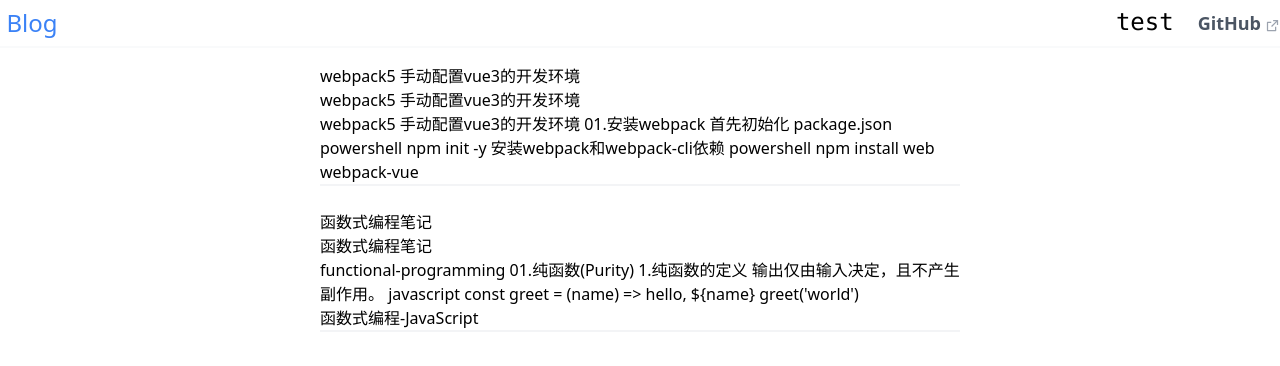
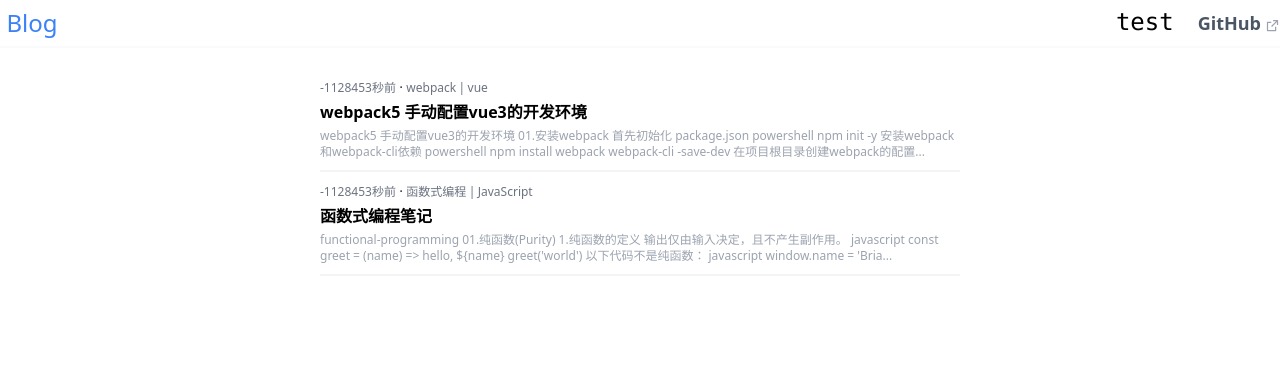
Before and after one commit to mudssky/mudssky.github.io, a Next.js app: page / in a window 1280 px wide. Shown: the top 366 px of the page. Built offline with nearby package versions, Linux system fonts and the light colour scheme; what @tailwindcss/typography would draw is missing.

Commit message:
✨ feat(): index style

```diff
--- a/lib/post.ts
+++ b/lib/post.ts
@@ -63,7 +63,7 @@ export async function getSortedPostsData() {
     // Use gray-matter to parse the post metadata section 解析matter data
     const matterResult = matter(fileContents)
     // 截取开头的内容, 去除markdown里的特殊符号
-    const excerpt = matterResult.content.substring(0, 150).replace(/[#*`]/g, '')
+    const excerpt = matterResult.content.substring(0, 200).replace(/[#*`]/g, '')
 
     // 组合提取到的matter data
     return {
--- a/pages/index.tsx
+++ b/pages/index.tsx
@@ -14,27 +14,65 @@ export async function getStaticProps() {
     },
   }
 }
+// 计算一个时间戳(秒)，离当前时间戳的距离
+function TimestampDiff(lastTimestamp: number) {
+  const currentTimestamp = Math.floor(new Date().getTime() / 1000)
+  const diffSeconds = currentTimestamp - lastTimestamp
+  // const second=1
+  const minute = 60
+  const hour = minute * 60
+  const day = hour * 24
+  const month = day * 30
+  const year = month * 12
+
+  let resStr = ''
+  if (diffSeconds > year) {
+    resStr = `${Math.floor(diffSeconds / year)}年前`
+  } else if (diffSeconds > month) {
+    resStr = `${Math.floor(diffSeconds / month)}月前`
+  } else if (diffSeconds > day) {
+    resStr = `${Math.floor(diffSeconds / day)}天前`
+  } else if (diffSeconds > hour) {
+    resStr = `${Math.floor(diffSeconds / hour)}小时前`
+  } else if (diffSeconds > minute) {
+    resStr = `${Math.floor(diffSeconds / minute)}分钟前`
+  } else {
+    resStr = `${Math.floor(diffSeconds)}秒前`
+  }
+  return resStr
+}
 
 export default function Home({ allPostsData }: any) {
   return (
     <Layout>
-      <ul className="flex-col mt-4 space-y-6">
-        {allPostsData.map(
-          ({ id, date, title, excerpt, category, tags }: any) => (
+      <ul className="flex-col mt-8 space-y-3">
+        {allPostsData.map(({ id, lastUpdated, title, excerpt, tags }: any) => (
           <li
-              className="w-1/2 min-w-min mx-auto border-b-2 border-gray-100"
+            className="w-1/2 min-w-min mx-auto pb-2 border-b-2 border-gray-100"
             key={id}
           >
-              <div className="">{title}</div>
-              <div>{date}</div>
+            <div className="text-xs text-gray-500 flex justify-items-start">
+              <span id="home-lastUpdated" className="">
+                {TimestampDiff(lastUpdated)}
+              </span>
+              <div id="home-taglist" className="">
+                {tags.map((tag: any) => (
+                  <span key={tag} className="">
+                    {tag}
+                  </span>
+                ))}
+              </div>
+            </div>
             <Link href={'/posts/' + id}>
-                <a>{id}</a>
+              <a className="cursor-pointer inline-block pt-1">
+                <div className="text-base font-sans font-semibold">{id}</div>
+                <div className="text-xs text-gray-400 font-sans pt-1">
+                  {excerpt}...
+                </div>
+              </a>
             </Link>
-              <div>{excerpt}</div>
-              <div>{tags.join('-')}</div>
           </li>
-          )
-        )}
+        ))}
       </ul>
     </Layout>
   )
--- a/posts/webpack/webpack5 手动配置vue3的开发环境.md
+++ b/posts/webpack/webpack5 手动配置vue3的开发环境.md
@@ -1,4 +1,5 @@
 ---
+author: 'mudssky'
 category: 'webpack'
 lastUpdated: 1628674131
 tags: ['webpack','vue']
--- a/posts/函数式编程/函数式编程笔记.md
+++ b/posts/函数式编程/函数式编程笔记.md
@@ -1,4 +1,5 @@
 ---
+author: 'mudssky'
 category: '函数式编程'
 lastUpdated: 1628674131
 tags: ['函数式编程','JavaScript']
--- a/styles/globals.css
+++ b/styles/globals.css
@@ -13,3 +13,15 @@
 .font-simsun {
   font-family: 'SimSun';
 }
+
+/* 首页 文章时间后分隔用的黑点 */
+#home-lastUpdated:after {
+  content: '·';
+  margin: 0 0.3em;
+  color: black;
+}
+/* 设置首页 tag之间的分界线，选择除了最后一个span的所有span */
+#home-taglist span:not(:last-child):after {
+  content: '|';
+  margin: 0 0.2em;
+}
```
Lines whose indentation alone changed are shown as unchanged.
